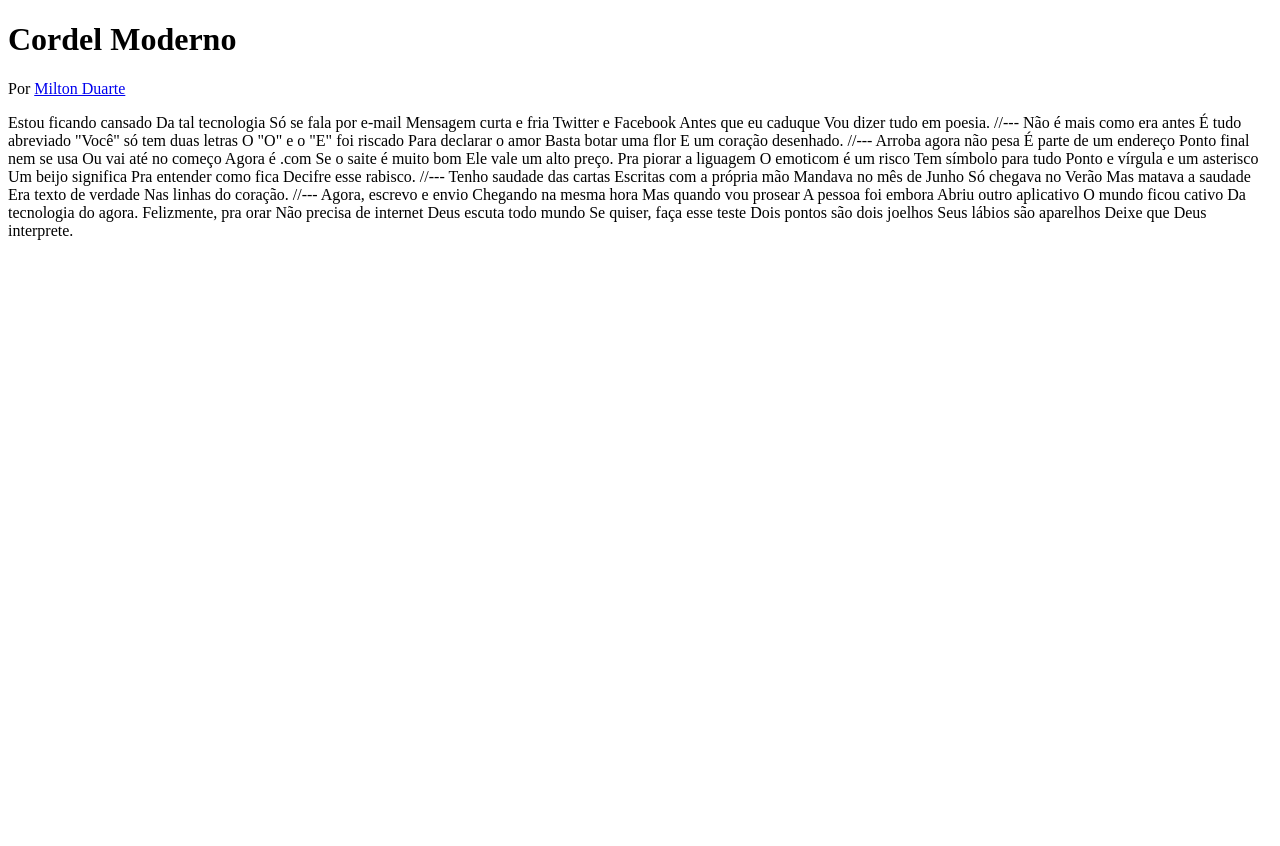
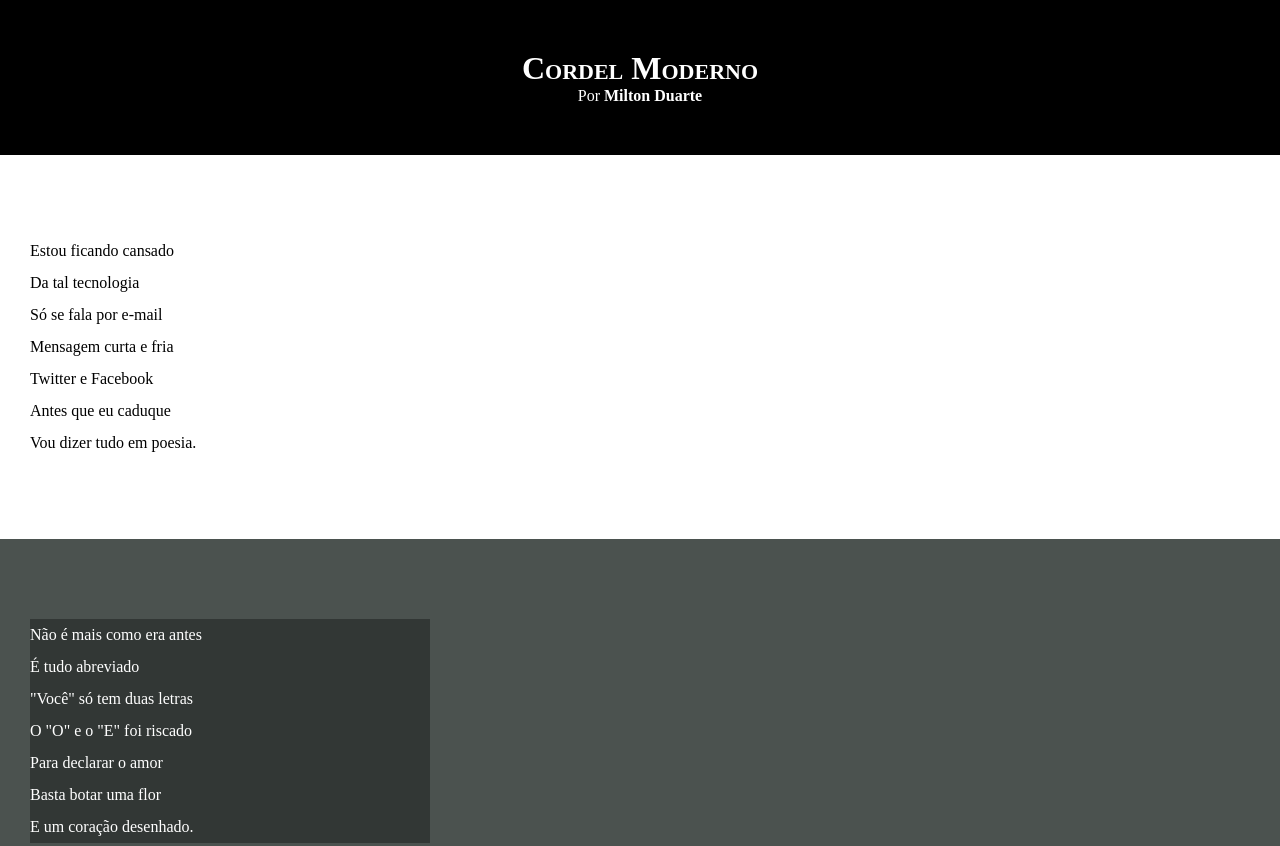
Before and after one commit to sobreirinha/modulo_3, a plain HTML site: page projeto_cordel/index.html in a window 1280 px wide. Shown: the top 846 px of the page. Before the commit the page ends 800 px from the top, so only its background shows below. Drawn offline with Linux system fonts and the light colour scheme.

Commit message:
Fazendo o projeto Guanabara

```diff
--- /dev/null
+++ b/projeto_cordel/estilo/style.css
@@ -0,0 +1,57 @@
+@charset "utf-8";
+
+*{
+    margin: 0;
+    padding: 0;
+}
+html, body{
+    min-height: 100vh;
+    background-color: darkgray;
+}
+header{
+    background-color: black;
+    color: white;
+    text-align: center;
+}
+header > h1{
+    padding-top: 50px;
+    font-variant: small-caps;
+}
+header > p {
+    padding-bottom: 50px;
+}
+a{
+    color: white;
+    text-decoration: none;
+    font-weight: bolder;
+}
+a:hover{
+    text-decoration: underline;
+}
+
+section{
+    padding-top: 10vh;
+    padding-bottom: 10vh;
+    line-height: 2em;
+    padding-left: 30px;
+}
+.normal{
+    background-color: white;
+    color: black;
+}
+
+.imagem{
+    background-color: rgb(75, 82, 79);
+    color: white;
+}
+.imagem > p {
+    background-color: rgba(0, 0, 0, 0.329);
+    width: 400px;
+}
+
+footer{
+    background-color: black;
+    color: white;
+    text-align: center;
+    padding: 10px;
+}
--- a/projeto_cordel/index.html
+++ b/projeto_cordel/index.html
@@ -4,73 +4,101 @@
     <meta charset="UTF-8">
     <meta name="viewport" content="width=device-width, initial-scale=1.0">
     <title>Cordel Moderno</title>
+    <link rel="stylesheet" href="estilo/style.css">
 </head>
 <body>
+        <header>
             <h1>Cordel Moderno</h1>
             <p>Por <a href="https://www.recantodasletras.com.br/poesias/3186743" target="_blank">Milton Duarte</a></p>
+        </header>
 
-        Estou ficando cansado
-        Da tal tecnologia
-        Só se fala por e-mail
-        Mensagem curta e fria
-        Twitter e Facebook
-        Antes que eu caduque
+        <section class="normal">
+            <p>
+                Estou ficando cansado <br>
+                Da tal tecnologia <br>
+                Só se fala por e-mail <br>
+                Mensagem curta e fria <br>
+                Twitter e Facebook <br>
+                Antes que eu caduque <br>
                 Vou dizer tudo em poesia.
+            </p>
+        </section>
 
-        //---
 
-        Não é mais como era antes
-        É tudo abreviado
-        "Você" só tem duas letras
-        O "O" e o "E" foi riscado
-        Para declarar o amor
-        Basta botar uma flor
+
+        <section class="imagem">
+            <p>
+                Não é mais como era antes <br>
+                É tudo abreviado <br>
+                "Você" só tem duas letras <br>
+                O "O" e o "E" foi riscado <br>
+                Para declarar o amor <br>
+                Basta botar uma flor <br>
                 E um coração desenhado.
+            </p>
+        </section>
 
-        //---
 
-        Arroba agora não pesa
-        É parte de um endereço
-        Ponto final nem se usa
-        Ou vai até no começo
-        Agora é .com
-        Se o saite é muito bom
-        Ele vale um alto preço.
+        <section class="normal">
+            <p>
+                Arroba agora não pesa <br>
+                É parte de um endereço <br>
+                Ponto final nem se usa <br>
+                Ou vai até no começo <br>
+                Agora é .com <br>
+                Se o saite é muito bom <br>
+                Ele vale um alto preço. <br>
+            </p>
+            <p>
+                Pra piorar a liguagem <br>
+                O emoticom é um risco <br>
+                Tem símbolo para tudo <br>
+                Ponto e vírgula e um asterisco <br>
+                Um beijo significa <br>
+                Pra entender como fica <br>
+                Decifre esse rabisco.
+            </p>
+        </section>
 
-        Pra piorar a liguagem
-        O emoticom é um risco
-        Tem símbolo para tudo
-        Ponto e vírgula e um asterisco
-        Um beijo significa
-        Pra entender como fica
-        Decifre esse rabisco.
 
-        //---
 
-        Tenho saudade das cartas
-        Escritas com a própria mão
-        Mandava no mês de Junho
-        Só chegava no Verão
-        Mas matava a saudade
-        Era texto de verdade
+        <section class="imagem">
+            <p>
+                Tenho saudade das cartas <br>
+                Escritas com a própria mão <br>
+                Mandava no mês de Junho <br>
+                Só chegava no Verão <br>
+                Mas matava a saudade <br>
+                Era texto de verdade <br>
                 Nas linhas do coração.
+            </p>
+        </section>
 
-        //---
 
-        Agora, escrevo e envio
-        Chegando na mesma hora
-        Mas quando vou prosear
-        A pessoa foi embora
-        Abriu outro aplicativo
-        O mundo ficou cativo
-        Da tecnologia do agora.
 
-        Felizmente, pra orar
-        Não precisa de internet
-        Deus escuta todo mundo
-        Se quiser, faça esse teste
-        Dois pontos são dois joelhos
-        Seus lábios são aparelhos
+        <section class="normal">
+            <p>
+                Agora, escrevo e envio <br>
+                Chegando na mesma hora <br>
+                Mas quando vou prosear <br>
+                A pessoa foi embora <br>
+                Abriu outro aplicativo <br>
+                O mundo ficou cativo <br>
+                Da tecnologia do agora. <br>
+            </p>
+            <p>
+                Felizmente, pra orar <br>
+                Não precisa de internet <br>
+                Deus escuta todo mundo <br>
+                Se quiser, faça esse teste <br>
+                Dois pontos são dois joelhos <br>
+                Seus lábios são aparelhos <br>
                 Deixe que Deus interprete.
+            </p>
+        </section>
+
+        <footer>
+            <p>CursoemVideo</p>
+        </footer>
 </body>
 </html>
```
Lines whose indentation alone changed are shown as unchanged.
